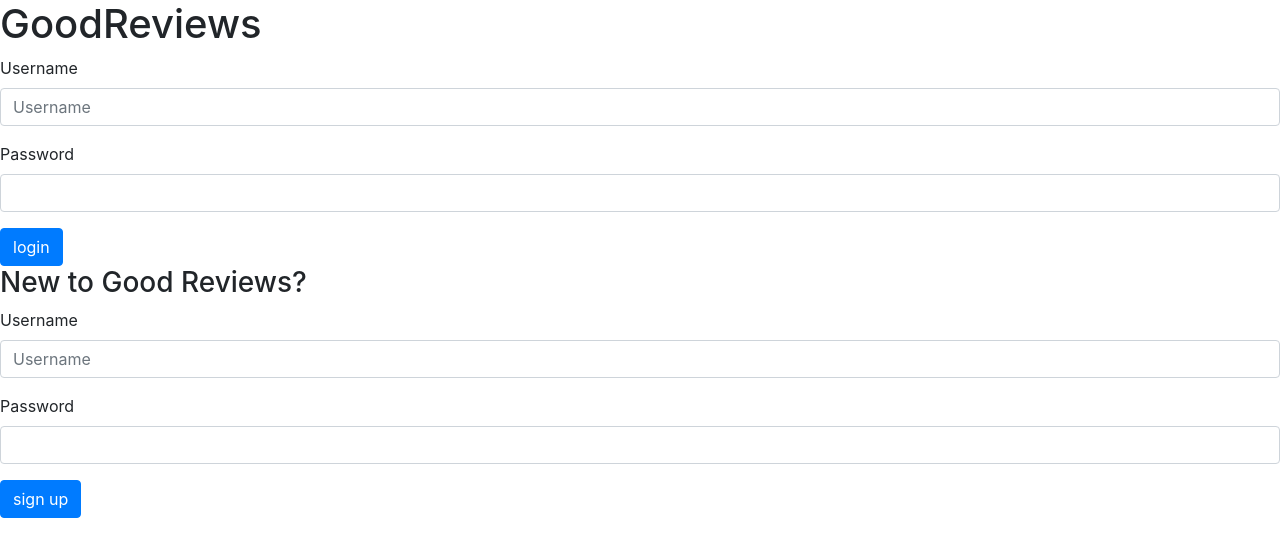
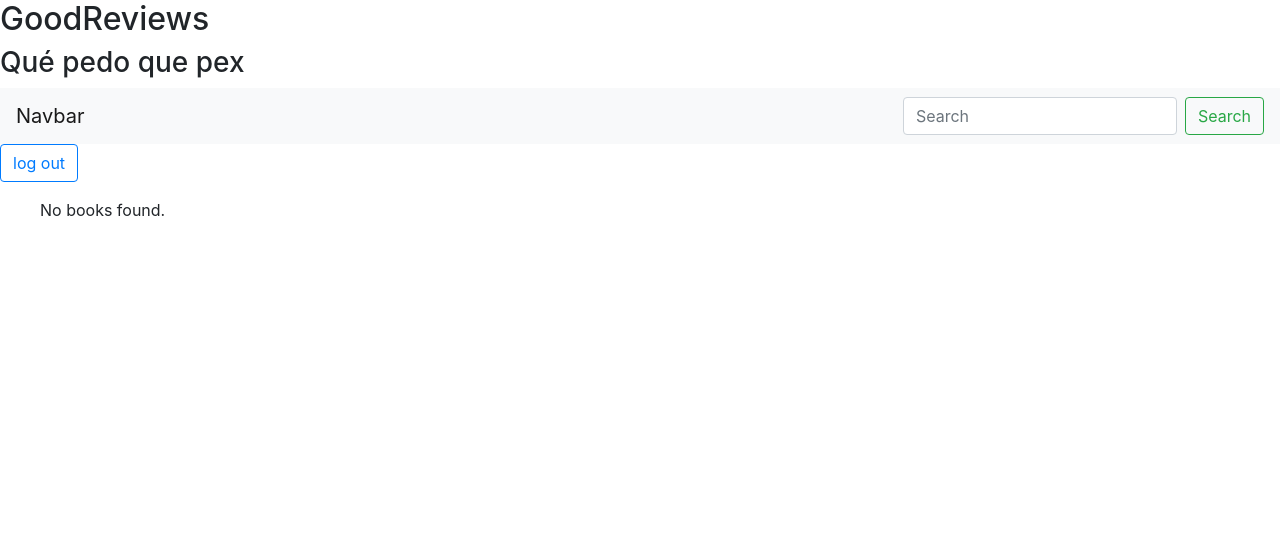
Before and after one commit to felipe-sencion/cs50-project1, a Flask app: page / in a window 1280 px wide. Shown: the top 557 px of the page. Run offline with Flask 2, Linux system fonts and the light colour scheme; the visitor is signed in with stand-in values (Sample User, id 1); some libraries are stand-ins or nearby versions.

Commit message:
Book search capabilities with minimal UI design. Book search by pattern mathching with isbn, author and title. urls correction from last version. homa and book pages added.

```diff
--- a/application.py
+++ b/application.py
@@ -12,7 +12,7 @@ MIN_PASSWORD_LENGTH = 8
 if not os.getenv('DATABASE_URL'):
     raise RuntimeError('DATABASE_URL is not set')
 
-# Configure session to use filesystem
+# Configure sess WHERE isbn LIKE "\%1\%"') WHERE isbn LIKE "\%1\%"') WHERE isbn LIKE "\%1\%"') WHERE isbn LIKE "\%1\%"') WHERE isbn LIKE "\%1\%"')ion to use filesystem
 app.config['SESSION_PERMANENT'] = False
 app.config['SESSION_TYPE'] = 'filesystem'
 Session(app)
@@ -24,6 +24,18 @@ db = scoped_session(sessionmaker(bind=engine))
 
 @app.route("/", methods=['GET', 'POST'])
 def index():
+    if request.form.get('button') == 'log_out':
+        session['id'] = None
+        session['username'] = ""
+        session['password'] = ""
+        return render_template('index.html')
+
+    if request.method == 'GET' and session['id'] is not None:
+        return render_template('home.html')
+    return render_template('index.html')
+
+@app.route('/home', methods=['POST'])
+def home():
     if request.method == 'POST':
         username = request.form.get('username')
         password = request.form.get('password')
@@ -36,17 +48,35 @@ def index():
                 session['id'] = user.id
                 session['username'] = user.username
                 session['password'] = user.password
+                return render_template('home.html')
                 print(f'user_id: {session["id"]}, username: {session["username"]}, password: {session["password"]}')
-        else:
+        elif request.form.get('button') == 'sign_up':
             if db.execute('SELECT * FROM users WHERE username = :username',
             {'username':username}).rowcount == 0:
                 if len(password) < MIN_PASSWORD_LENGTH:
-                    return render_template('error.html', message=f'Password should be at least {MIN_PASSWORD_LENGTH} characters long')
+                    return render_template('error.html', message=f'Password must be at least {MIN_PASSWORD_LENGTH} characters long.')
                 else:
                     db.execute('INSERT INTO users(username, password) VALUES (:username, :password)', {'username':username, 'password':password})
                     db.commit()
                     return render_template('success.html')
             else:
                 return render_template('error.html', message=f'The user "{username}" has already been taken.')
+        elif request.form.get('button') == 'search':
+            pattern = request.form.get('book')
+            filtered_books = []
+            print('searcheando')
+            if len(pattern) >= 0:
+                books = db.execute('SELECT * FROM books').fetchall()
+                for book in books:
+                    if pattern in book.isbn or pattern in book.title or pattern in book.author:
+                        filtered_books.append(book)
+                        print(f'isbn: {book.isbn} title: {book.title} author: {book.author} year: {book.year}')
+                return render_template('home.html', books=filtered_books)
         #print(f'posted online {session["username"]} {session["password"]} {request.form.get("button")}')
-    return render_template('index.html')
+    return render_template('home.html')
+
+@app.route('/book/<string:isbn>')
+def book(isbn):
+    isbn = isbn.zfill(10)
+    book = db.execute('SELECT * FROM books WHERE isbn=:isbn', {'isbn':isbn}).fetchone()
+    return render_template('book.html', book=book)
--- /dev/null
+++ b/templates/home.html
@@ -0,0 +1,32 @@
+{%extends "layout.html"%}
+
+{%block title%}
+  GoodReviews
+{%endblock%}
+
+{%block heading%}
+  <h2>GoodReviews</h2>
+{%endblock%}
+
+{%block body%}
+  <h3>Qué pedo que pex</h3>
+  <nav class="navbar navbar-light bg-light">
+    <a class="navbar-brand">Navbar</a>
+    <form action="{{url_for('home')}}" class="form-inline" method="post">
+      <input class="form-control mr-sm-2" name="book" type="search" placeholder="Search" aria-label="Search">
+      <button class="btn btn-outline-success my-2 my-sm-0" name="button" value="search" type="submit">Search</button>
+    </form>
+  </nav>
+  <form action="{{url_for('index')}}" method="post">
+    <div class="form-group">
+      <button class="btn btn-outline-primary" name="button" value="log_out">log out</button>
+    </div>
+  </form>
+  <ul>
+    {%for book in books%}
+    <li><a href="{{url_for('book', isbn=book.isbn)}}">{{book}}</a></li>
+    {%else%}
+    No books found.
+    {%endfor%}
+  </ul>
+{%endblock%}
--- a/templates/index.html
+++ b/templates/index.html
@@ -8,7 +8,7 @@ GoodReviews
 {%endblock%}
 
 {%block body%}
-  <form action="{{url_for('index')}}" method="post">
+  <form action="{{url_for('home')}}" method="post">
     <div class="form-group">
       <label for="username">Username</label>
       <input class="form-control" type="text" name="username" placeholder="Username">
@@ -23,7 +23,7 @@ GoodReviews
   </form>
   <div class="new-user">
     <h3>New to Good Reviews?</h3>
-    <form class="sign_up" action="{{url_for('index')}}" method="post">
+    <form class="sign_up" action="{{url_for('home')}}" method="post">
         <div class="form-group">
           <label for="username">Username</label>
           <input class="form-control" type="text" name="username" placeholder="Username">
```
Also changed, not shown: templates/book.html (added, +16 -0 lines).
